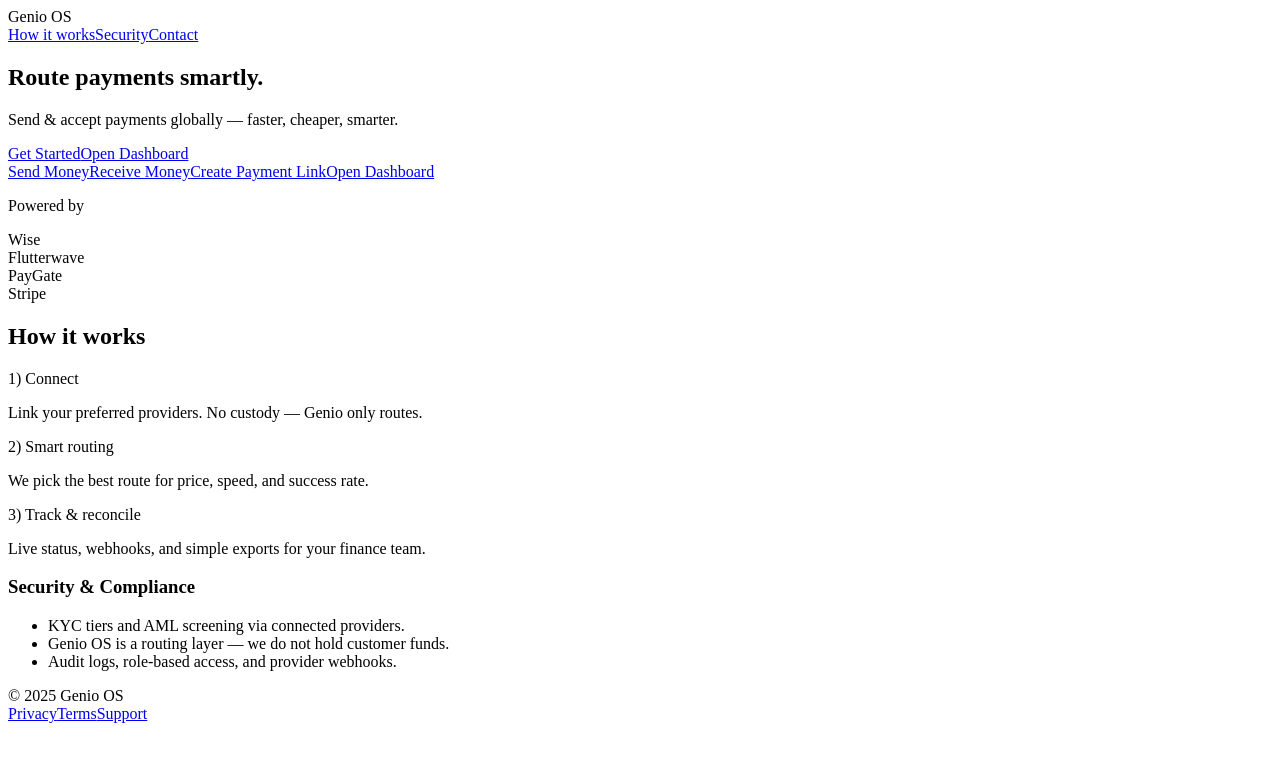
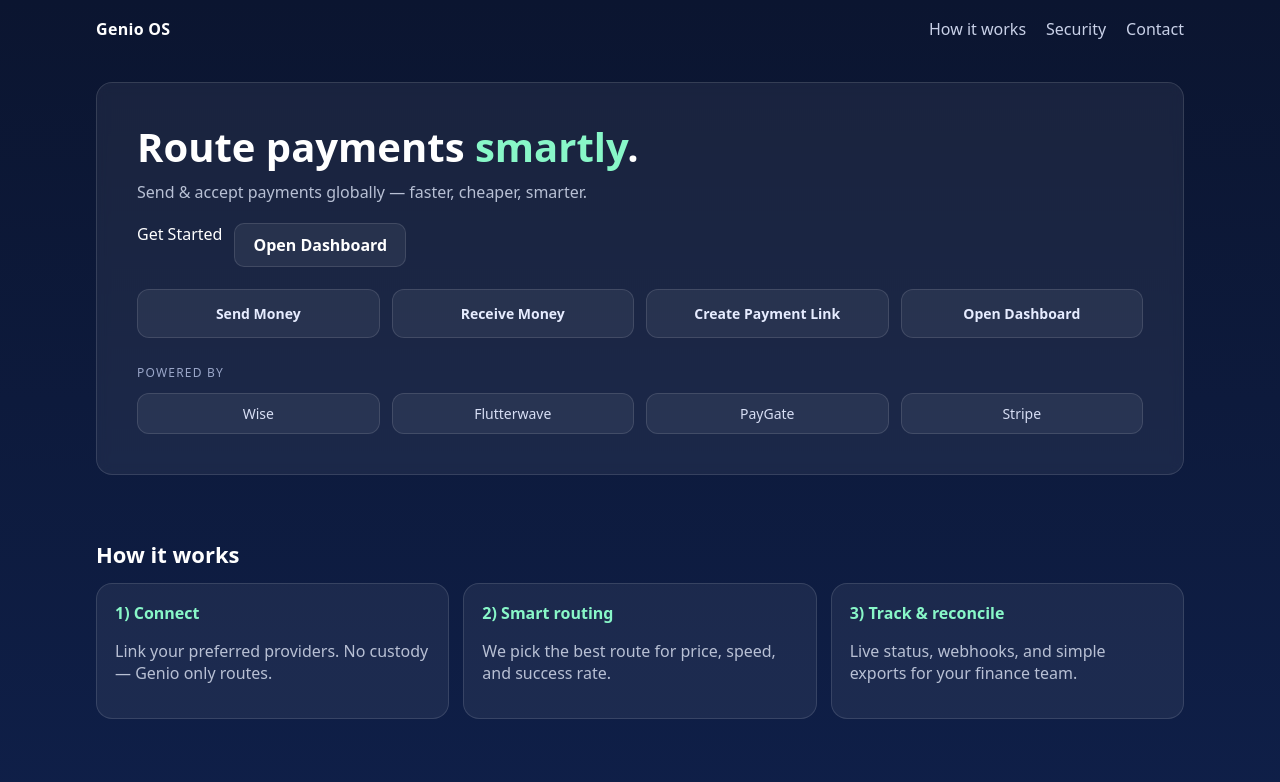
Before and after one commit to genio-ai/genio-os, a Next.js app: page / in a window 1280 px wide. Shown: the top 782 px of the page. Built offline with nearby package versions, Linux system fonts and the light colour scheme.

Commit message:
Update index.js

```diff
--- a/pages/index.js
+++ b/pages/index.js
@@ -14,78 +14,52 @@ export default function Home() {
         />
       </Head>
 
-      <main className="min-h-screen bg-gradient-to-b from-[#0b1530] to-[#0f1f48] text-white">
+      <main className="page">
         {/* Header */}
-        <header className="mx-auto max-w-6xl px-4 py-5 flex items-center justify-between">
-          <div className="text-xl font-semibold tracking-wide">Genio OS</div>
-          <nav className="hidden sm:flex items-center gap-6 text-sm text-slate-300">
-            <a href="#how" className="hover:text-white">How it works</a>
-            <a href="#security" className="hover:text-white">Security</a>
-            <a href="#contact" className="hover:text-white">Contact</a>
+        <header className="container header">
+          <div className="brand">Genio OS</div>
+          <nav className="nav">
+            <a href="#how">How it works</a>
+            <a href="#security">Security</a>
+            <a href="#contact">Contact</a>
           </nav>
         </header>
 
         {/* Hero */}
-        <section className="mx-auto max-w-6xl px-4 pt-6 pb-10">
-          <div className="rounded-2xl border border-white/10 bg-white/5 backdrop-blur-sm p-6 sm:p-10">
-            <div className="max-w-2xl">
-              <h1 className="text-3xl sm:text-4xl font-bold leading-tight">
-                Route payments <span className="text-emerald-300">smartly</span>.
+        <section className="container hero">
+          <div className="card">
+            <div className="hero-text">
+              <h1>
+                Route payments <span className="accent">smartly</span>.
               </h1>
-              <p className="mt-3 text-slate-300">
+              <p className="muted">
                 Send & accept payments globally — faster, cheaper, smarter.
               </p>
-              <div className="mt-6 flex flex-wrap items-center gap-3">
-                {/* Gradient Button */}
-                <Link
-                  href="#get-started"
-                  className="inline-flex items-center justify-center rounded-lg
-                             bg-gradient-to-r from-[#00ff94] to-[#00d4ff]
-                             px-5 py-3 font-medium text-black shadow-md
-                             hover:opacity-90 transition"
-                >
+
+              <div className="actions">
+                <Link href="#get-started" className="btn btn-gradient">
                   Get Started
                 </Link>
-                <a
-                  href="#dashboard"
-                  className="inline-flex items-center justify-center rounded-lg border border-white/20 px-5 py-3 font-medium hover:bg-white/10 transition"
-                >
+                <a href="#dashboard" className="btn btn-ghost">
                   Open Dashboard
                 </a>
               </div>
             </div>
 
             {/* Quick actions */}
-            <div className="mt-8 grid grid-cols-2 sm:grid-cols-4 gap-3">
-              {[
-                { label: "Send Money", href: "#send" },
-                { label: "Receive Money", href: "#receive" },
-                { label: "Create Payment Link", href: "#link" },
-                { label: "Open Dashboard", href: "#dashboard" },
-              ].map((b) => (
-                <a
-                  key={b.label}
-                  href={b.href}
-                  className="rounded-xl border border-white/10 bg-white/5 px-4 py-4 text-center text-sm font-semibold hover:bg-white/10 transition"
-                >
-                  {b.label}
-                </a>
-              ))}
+            <div className="grid">
+              <a href="#send" className="tile">Send Money</a>
+              <a href="#receive" className="tile">Receive Money</a>
+              <a href="#link" className="tile">Create Payment Link</a>
+              <a href="#dashboard" className="tile">Open Dashboard</a>
             </div>
 
             {/* Providers */}
-            <div className="mt-10">
-              <p className="text-xs uppercase tracking-wider text-slate-400">
-                Powered by
-              </p>
-              <div className="mt-3 grid grid-cols-2 sm:grid-cols-4 gap-3">
+            <div className="providers">
+              <p className="label">Powered by</p>
+              <div className="provider-grid">
                 {["Wise", "Flutterwave", "PayGate", "Stripe"].map((p) => (
-                  <div
-                    key={p}
-                    className="rounded-xl border border-white/10 bg-white/5 px-4 py-3 text-center text-sm text-slate-200"
-                  >
-                    {p}
-                  </div>
+                  <div key={p} className="provider">{p}</div>
                 ))}
               </div>
             </div>
@@ -93,39 +67,35 @@ export default function Home() {
         </section>
 
         {/* How it works */}
-        <section id="how" className="mx-auto max-w-6xl px-4 py-10">
-          <h2 className="text-xl font-semibold">How it works</h2>
-          <div className="mt-4 grid gap-4 sm:grid-cols-3">
-            {[
-              {
-                t: "1) Connect",
-                d: "Link your preferred providers. No custody — Genio only routes.",
-              },
-              {
-                t: "2) Smart routing",
-                d: "We pick the best route for price, speed, and success rate.",
-              },
-              {
-                t: "3) Track & reconcile",
-                d: "Live status, webhooks, and simple exports for your finance team.",
-              },
-            ].map((item) => (
-              <div
-                key={item.t}
-                className="rounded-2xl border border-white/10 bg-white/5 p-5"
-              >
-                <div className="text-emerald-300 font-semibold">{item.t}</div>
-                <p className="mt-2 text-sm text-slate-300">{item.d}</p>
-              </div>
-            ))}
+        <section id="how" className="container section">
+          <h2>How it works</h2>
+          <div className="cards3">
+            <div className="mini-card">
+              <div className="mini-title">1) Connect</div>
+              <p className="muted">
+                Link your preferred providers. No custody — Genio only routes.
+              </p>
+            </div>
+            <div className="mini-card">
+              <div className="mini-title">2) Smart routing</div>
+              <p className="muted">
+                We pick the best route for price, speed, and success rate.
+              </p>
+            </div>
+            <div className="mini-card">
+              <div className="mini-title">3) Track & reconcile</div>
+              <p className="muted">
+                Live status, webhooks, and simple exports for your finance team.
+              </p>
+            </div>
           </div>
         </section>
 
-        {/* Security & Compliance */}
-        <section id="security" className="mx-auto max-w-6xl px-4 pb-14">
-          <div className="rounded-2xl border border-white/10 bg-white/5 p-6">
-            <h3 className="text-lg font-semibold">Security & Compliance</h3>
-            <ul className="mt-3 list-disc pl-5 text-sm text-slate-300 space-y-1">
+        {/* Security */}
+        <section id="security" className="container section">
+          <div className="card">
+            <h3>Security & Compliance</h3>
+            <ul className="list">
               <li>KYC tiers and AML screening via connected providers.</li>
               <li>Genio OS is a routing layer — we do not hold customer funds.</li>
               <li>Audit logs, role-based access, and provider webhooks.</li>
@@ -134,20 +104,113 @@ export default function Home() {
         </section>
 
         {/* Footer */}
-        <footer
-          id="contact"
-          className="border-t border-white/10 bg-black/20 py-8 text-slate-300"
-        >
-          <div className="mx-auto max-w-6xl px-4 flex flex-col sm:flex-row items-center justify-between gap-3">
-            <div className="text-sm">© {new Date().getFullYear()} Genio OS</div>
-            <div className="flex items-center gap-5 text-sm">
-              <a href="#" className="hover:text-white">Privacy</a>
-              <a href="#" className="hover:text-white">Terms</a>
-              <a href="#" className="hover:text-white">Support</a>
+        <footer id="contact" className="footer">
+          <div className="container footer-row">
+            <div>© {new Date().getFullYear()} Genio OS</div>
+            <div className="footer-links">
+              <a href="#">Privacy</a>
+              <a href="#">Terms</a>
+              <a href="#">Support</a>
             </div>
           </div>
         </footer>
       </main>
+
+      {/* --- Styles (styled-jsx) --- */}
+      <style jsx global>{`
+        :root {
+          --bg1: #0b1530;
+          --bg2: #0f1f48;
+          --panel: rgba(255,255,255,0.06);
+          --panel-border: rgba(255,255,255,0.12);
+          --text: #ffffff;
+          --muted: #b8c0d4;
+          --accent: #88f7c8; /* text accent */
+          --btn-grad-a: #00ff94;
+          --btn-grad-b: #00d4ff;
+        }
+        * { box-sizing: border-box; }
+        html, body, #__next { height: 100%; }
+        body { margin: 0; font-family: ui-sans-serif, system-ui, -apple-system, Segoe UI, Roboto, Arial; color: var(--text); background: linear-gradient(to bottom, var(--bg1), var(--bg2)); }
+        a { color: inherit; text-decoration: none; }
+      `}</style>
+
+      <style jsx>{`
+        .page { min-height: 100vh; display: flex; flex-direction: column; }
+        .container { width: 100%; max-width: 1120px; margin: 0 auto; padding: 0 16px; }
+
+        /* Header */
+        .header { display: flex; align-items: center; justify-content: space-between; padding: 18px 16px; }
+        .brand { font-weight: 700; letter-spacing: .3px; }
+        .nav { display: none; gap: 20px; color: #c9d1e8; }
+        .nav a:hover { color: #fff; }
+        @media (min-width: 640px){ .nav{ display:flex; } }
+
+        /* Hero */
+        .hero { padding: 24px 16px 40px; }
+        .card { background: var(--panel); border: 1px solid var(--panel-border); border-radius: 16px; padding: 24px; backdrop-filter: blur(6px); }
+        @media (min-width:640px){ .card{ padding: 40px; } }
+        h1 { margin: 0; font-size: 32px; line-height: 1.2; font-weight: 800; }
+        @media (min-width:640px){ h1{ font-size: 40px; } }
+        .accent { color: var(--accent); }
+        .muted { color: var(--muted); }
+        .hero-text p { margin: 10px 0 0; }
+        .actions { display: flex; flex-wrap: wrap; gap: 12px; margin-top: 20px; }
+
+        .btn {
+          display: inline-flex; align-items: center; justify-content: center;
+          height: 44px; padding: 0 18px; border-radius: 10px; font-weight: 600;
+          transition: transform .15s ease, opacity .15s ease, background .15s ease;
+          border: 1px solid transparent;
+        }
+        .btn-gradient {
+          background: linear-gradient(90deg, var(--btn-grad-a), var(--btn-grad-b));
+          color: #071b1a; box-shadow: 0 6px 16px rgba(0, 212, 255, 0.25);
+        }
+        .btn-gradient:hover { opacity: .9; transform: translateY(-1px); }
+        .btn-ghost {
+          border-color: var(--panel-border); background: rgba(255,255,255,.06); color: #fff;
+        }
+        .btn-ghost:hover { background: rgba(255,255,255,.12); }
+
+        /* Quick actions grid */
+        .grid { margin-top: 22px; display: grid; grid-template-columns: repeat(2,1fr); gap: 12px; }
+        @media (min-width:640px){ .grid{ grid-template-columns: repeat(4,1fr); } }
+        .tile {
+          text-align: center; padding: 14px 10px; border-radius: 12px;
+          background: rgba(255,255,255,.06); border: 1px solid var(--panel-border);
+          font-weight: 700; font-size: 14px; color:#e6ecff;
+        }
+        .tile:hover { background: rgba(255,255,255,.12); }
+
+        /* Providers */
+        .providers { margin-top: 26px; }
+        .label { font-size: 12px; letter-spacing: 1.2px; text-transform: uppercase; color: #9aa6c8; }
+        .provider-grid { margin-top: 10px; display: grid; grid-template-columns: repeat(2,1fr); gap: 12px; }
+        @media (min-width:640px){ .provider-grid{ grid-template-columns: repeat(4,1fr); } }
+        .provider {
+          text-align:center; padding: 10px; border-radius: 12px;
+          background: rgba(255,255,255,.06); border: 1px solid var(--panel-border);
+          color:#d7def4; font-size: 14px;
+        }
+
+        /* Sections */
+        .section { padding: 24px 16px 40px; }
+        .section h2 { margin: 0 0 14px; font-size: 22px; }
+        .cards3 { display: grid; gap: 14px; }
+        @media (min-width:640px){ .cards3{ grid-template-columns: repeat(3,1fr); } }
+        .mini-card { background: var(--panel); border: 1px solid var(--panel-border); border-radius: 16px; padding: 18px; }
+        .mini-title { color: var(--accent); font-weight: 700; }
+
+        .list { margin: 10px 0 0 18px; color: var(--muted); }
+        .list li { margin: 6px 0; }
+
+        /* Footer */
+        .footer { border-top: 1px solid var(--panel-border); background: rgba(0,0,0,.25); color:#c6cde5; }
+        .footer-row { display:flex; align-items:center; justify-content:space-between; padding:14px 16px; gap:12px; }
+        .footer-links { display:flex; gap:16px; }
+        .footer-links a:hover { color:#fff; }
+      `}</style>
     </>
   );
 }
```
